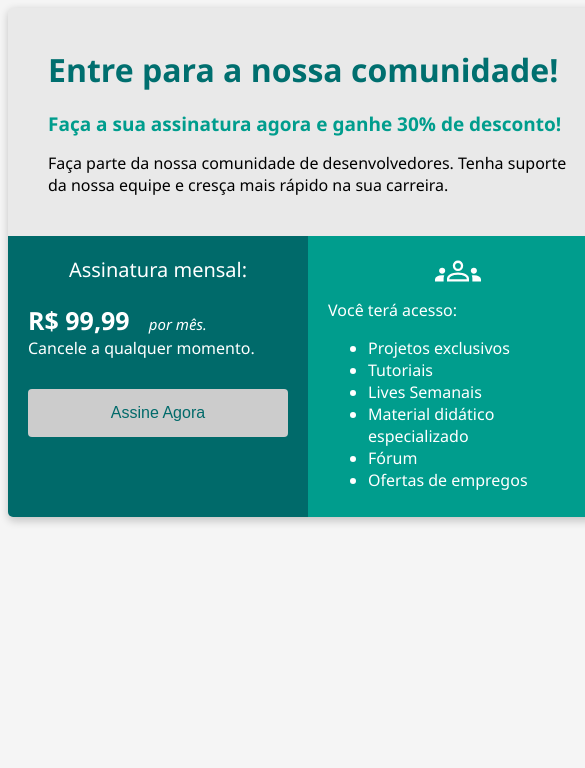
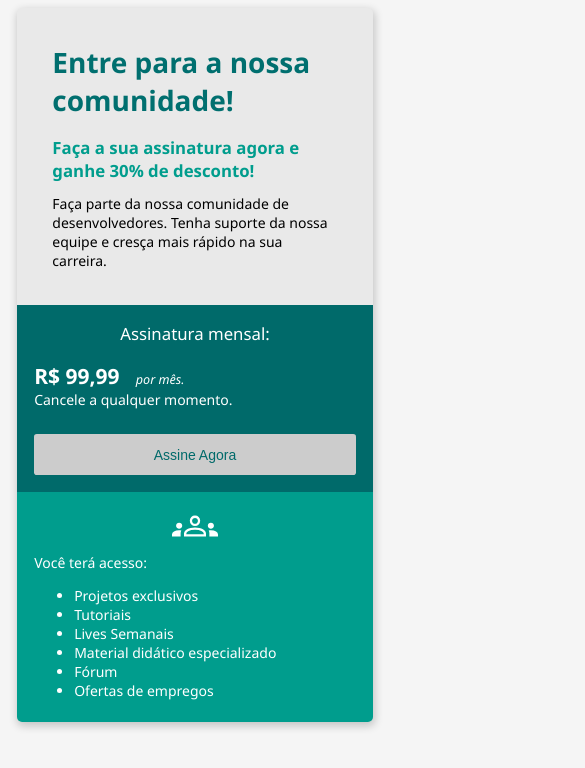
Before and after one commit to thethalles/bootcamp-devjr-modulo2, a plain HTML site: page index.html in a window 390 px wide. Shown: the top 768 px of the page, 585 px wide, since content can reach past the window. Drawn offline with Linux system fonts and the light colour scheme.

Commit message:
closes #6 - responsividade @media screen

```diff
--- a/index.html
+++ b/index.html
@@ -23,7 +23,7 @@
         }
 
         .header {
-            padding: 40px;
+            padding: 2.5rem;
         }
 
         .flex-container{
@@ -33,60 +33,60 @@
 
         .header-title {
             color: #006f6f;
-            font-size: 32px;
+            font-size: 2rem;
             font-weight: 700;
-            margin-bottom: 20px; /* permite espaçamento entre as divs */
+            margin-bottom: 1.2rem; /* permite espaçamento entre as divs */
         }
 
         .header-subtitle {
             color: #009d8d;
-            font-size: 19px;
+            font-size: 1.2rem;
             font-weight: 600;
-            margin-bottom: 15px;
+            margin-bottom: 0.9rem;
         }
 
         .col-1 {
             background-color: #006a6a;
             width: 50%;
-            padding: 20px;
+            padding: 1.2rem;
             color: #fff;
         }
 
         .col-2 {
             background-color: #009d8d;
             width: 50%;
-            padding: 10px 20px;
+            padding: 0.6rem 1.2rem;
             color: #fff;
         }
 
         .subscription-title {
-            font-size: 20px;
+            font-size: 1.2rem;
             text-align: center;
-            margin-bottom: 20px;
+            margin-bottom: 1.2rem;
         }
 
         .price {
-            font-size: 25px;
+            font-size: 1.5rem;
             font-weight: 700;
         }
 
         .month {
-            font-size: 15px;
+            font-size: 0.9rem;
             font-style: italic;
-            padding-left: 15px;
+            margin-left: 0.9rem;
         }
 
         .button {
-            margin-top: 30px;
+            margin-top: 1.8rem;
             width: 100%;
-            padding: 15px 32px;
+            padding: 0.9rem 2rem;
 
             color: #006a6a;
             background-color: #cccccc;
 
-            font-size: 16px;
+            font-size: 1rem;
 
-            border-radius: 4px;
+            border-radius: 0.2rem;
             border: none;
 
             cursor: pointer;
@@ -98,6 +98,25 @@
 
         .image-group {
             text-align: center;
+        }
+
+        @media screen and (max-width: 620px) {
+            html {
+                font-size: 14px;
+            }
+
+            .flex-container {
+                flex-direction: column;
+            }
+
+            .col-1, .col-2 {
+                width: 100%;
+                box-sizing: border-box;
+            }
+
+            .container {
+                width: 95%;
+            }
         }
     </style>
 
```
Also changed, not shown: module02-example-index-mobile.png (added).
